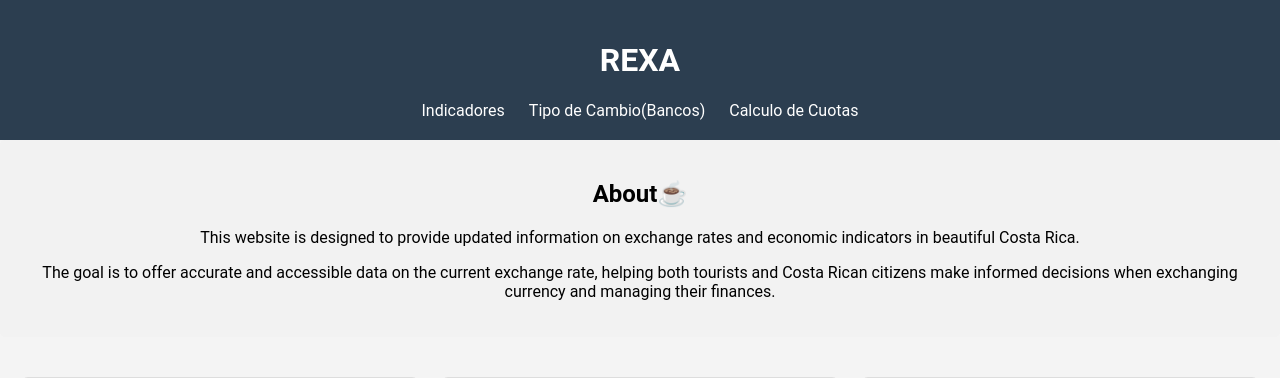
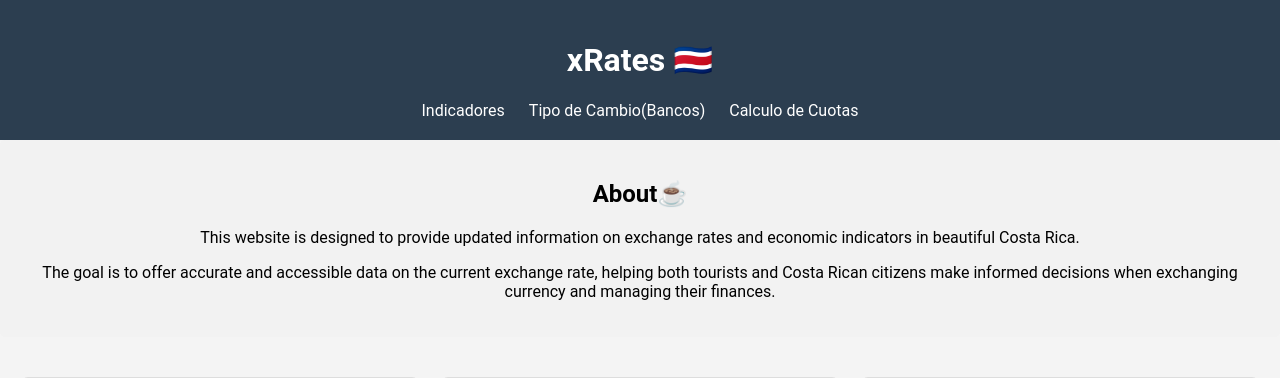
Before and after one commit to dec0derx/mycashcr, a Django app: page / in a window 1280 px wide. Shown: the top 378 px of the page. Run offline with Django 5.2, Linux system fonts and the light colour scheme; some libraries are stand-ins or nearby versions.

Commit message:
url changes

```diff
--- a/economics/templates/economics/indicators.html
+++ b/economics/templates/economics/indicators.html
@@ -136,7 +136,7 @@
 
   <header>
     <a href="{% url "index" %}">
-      <h1>REXA</h1>
+      <h1>xRates 🇨🇷</h1>
     </a>
     <nav>
       <a href="{% url "economics" %}">Indicadores</a>
--- a/index/templates/index/index.html
+++ b/index/templates/index/index.html
@@ -96,7 +96,7 @@
 
 <header>
   <a href="{% url "index" %}">
-    <h1>REXA</h1>
+    <h1>xRates 🇨🇷</h1>
   </a>
   <nav>
     <a href="{% url "economics" %}">Indicadores</a>
```
